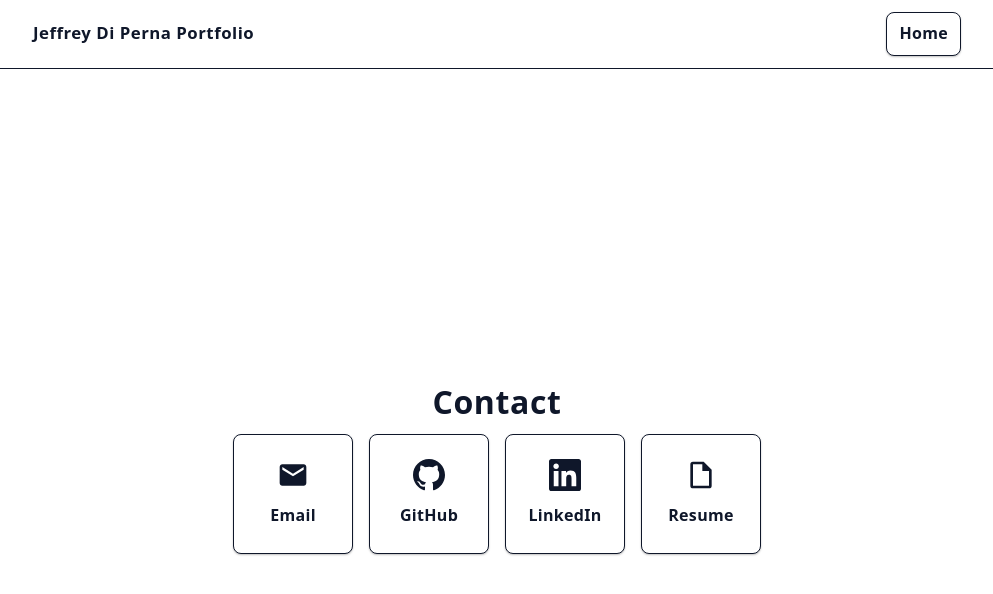
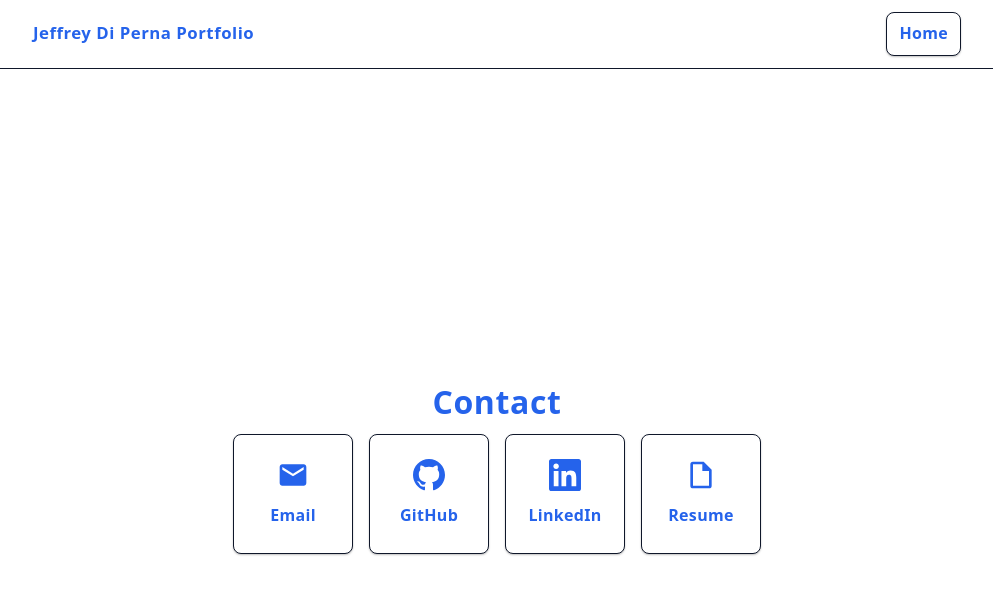
Before and after one commit to JeffreyDiPerna/Personal_Portfolio_Website, a Next.js app in the folder jeffrey-portfolio/: page /contact in a window 1280 px wide. Shown: the top 594 px of the page, without its empty margins (143-1136 px from the left). Built offline with nearby package versions, Linux system fonts and the light colour scheme.

Commit message:
feat changed the contacts and header page to a primary blue shade

```diff
--- a/jeffrey-portfolio/src/app/components/header.jsx
+++ b/jeffrey-portfolio/src/app/components/header.jsx
@@ -25,7 +25,7 @@ const styles = {
     display: "inline-flex",
     alignItems: "center",
     gap: 10,
-    color: "#0f172a",            // deep slate
+    color: "#2563eb",            // primary blue
     textDecoration: "none",
     fontWeight: 800,
     letterSpacing: "0.03em",
@@ -38,7 +38,7 @@ const styles = {
     padding: "8px 12px",
     borderRadius: 8,
     background: "#ffffff",       // white
-    color: "#0f172a",            // deep slate
+    color: "#2563eb",            // primary blue
     textDecoration: "none",
     fontWeight: 700,
     letterSpacing: "0.02em",
--- a/jeffrey-portfolio/src/app/contact/page.jsx
+++ b/jeffrey-portfolio/src/app/contact/page.jsx
@@ -80,7 +80,7 @@ const styles = {
     alignItems: "center",
     justifyContent: "center",
     background: "#ffffff", // white
-    color: "#0f172a",      // deep slate
+    color: "#2563eb",      // primary blue
     fontFamily: "system-ui, -apple-system, Segoe UI, Roboto, sans-serif",
     padding: 24,
   },
@@ -110,7 +110,7 @@ const styles = {
     height: "120px",
     borderRadius: 8,
     background: "#ffffff",
-    color: "#0f172a",
+    color: "#2563eb",
     textDecoration: "none",
     fontWeight: 700,
     letterSpacing: "0.02em",
--- a/jeffrey-portfolio/src/app/layout.js
+++ b/jeffrey-portfolio/src/app/layout.js
@@ -11,7 +11,7 @@ export default function RootLayout({ children }) {
   return (
     <html lang="en" data-theme="light">
       {/* Force a plain white background, no gradient */}
-      <body style={{ backgroundColor: "#ffffff", color: "var(--text)", margin: 0 }}>
+      <body style={{ backgroundColor: "#ffffff", color: "#2563eb", margin: 0 }}>
         {children}
       </body>
     </html>
--- a/jeffrey-portfolio/src/app/page.jsx
+++ b/jeffrey-portfolio/src/app/page.jsx
@@ -12,7 +12,7 @@ const styles = {
     alignItems: "center",
     justifyContent: "center",
     background: "#ffffff", // white
-    color: "#0f172a",      // deep slate
+    color: "#2563eb",      // primary blue
     fontFamily: "system-ui, -apple-system, Segoe UI, Roboto, sans-serif",
     padding: 24,
   },
```
